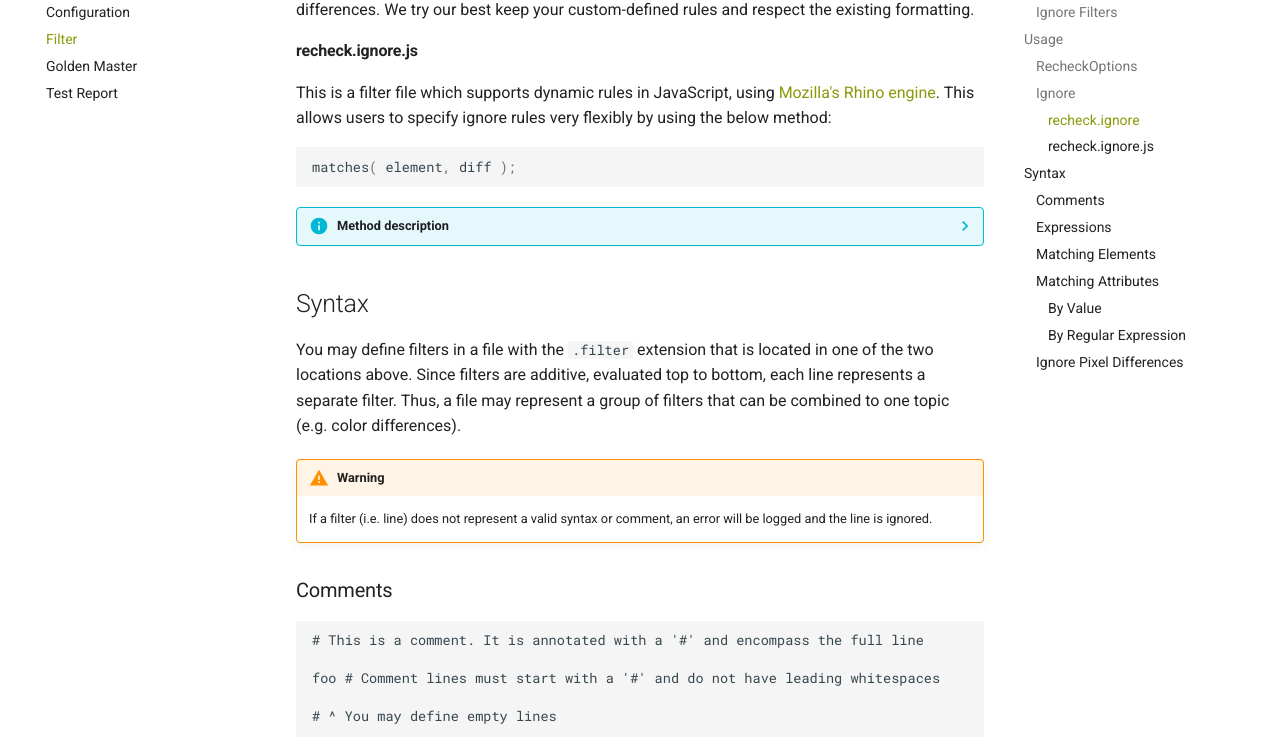
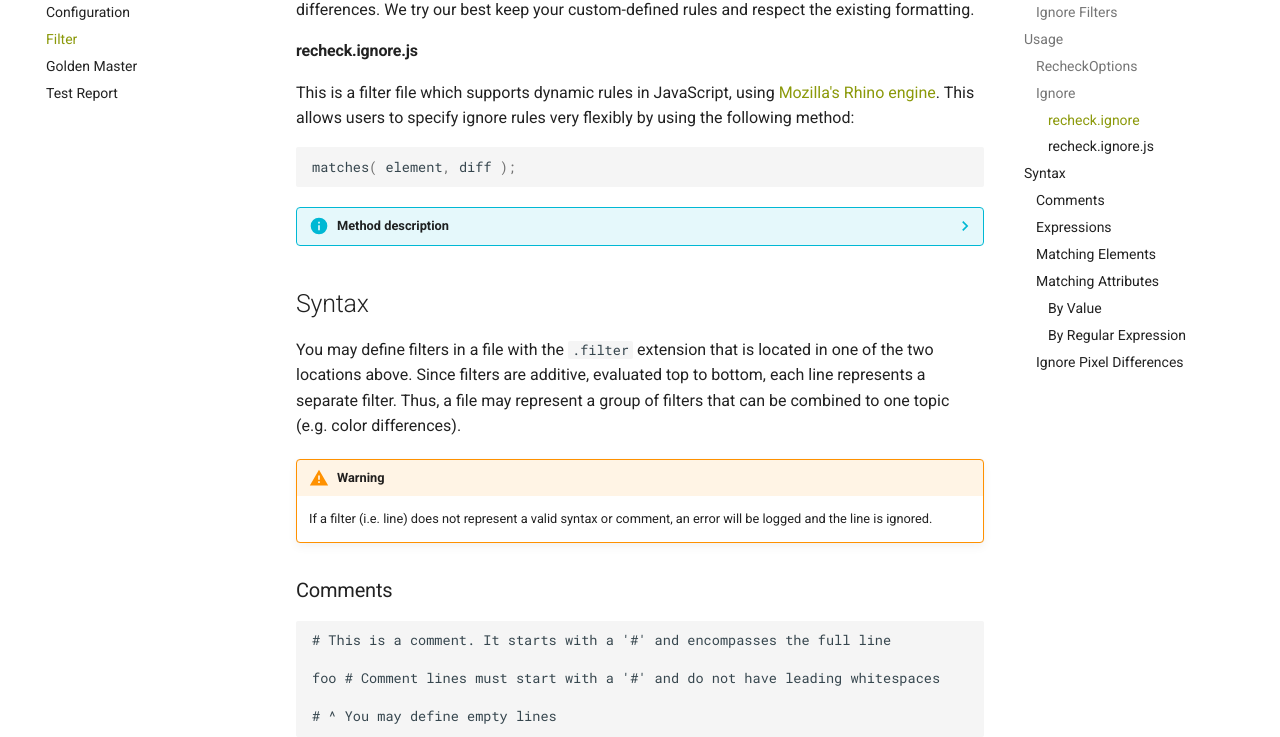
Before and after one commit to retest/docs, an MkDocs documentation site: the page built from docs/recheck/usage/filter.md, in a window 1280 px wide and 1400 px high, scrolled down 2708 px. Shown: the part 177-914 px from the top of the window. Built offline with MkDocs 1.6.1 and Material for MkDocs 9.7.7, drawn with Linux system fonts in a browser that asks for light colours; comment, search, counter and statistics services are not loaded; some of the changed text lies outside the part shown.

Commit message:
Various small minor fixes for the filter documentation

````diff
--- a/docs/recheck/usage/filter.md
+++ b/docs/recheck/usage/filter.md
@@ -92,7 +92,7 @@ This file will be updated through the UI (***review*** or ***recheck.cli***) if
 
 #### recheck.ignore.js
 
-This is a filter file which supports dynamic rules in JavaScript, using [Mozilla's Rhino engine](https://github.com/mozilla/rhino/). This allows users to specify ignore rules very flexibly by using the below method:
+This is a filter file which supports dynamic rules in JavaScript, using [Mozilla's Rhino engine](https://github.com/mozilla/rhino/). This allows users to specify ignore rules very flexibly by using the following method:
 
 ```js
 matches( element, diff );
@@ -122,7 +122,7 @@ You may define filters in a file with the `.filter` extension that is located in
 ### Comments
 
 ```text
-# This is a comment. It is annotated with a '#' and encompass the full line
+# This is a comment. It starts with a '#' and encompasses the full line
 
 foo # Comment lines must start with a '#' and do not have leading whitespaces
 
````
Also changed, not shown: other parts of docs/recheck/usage/filter.md (+3 -3 lines).
